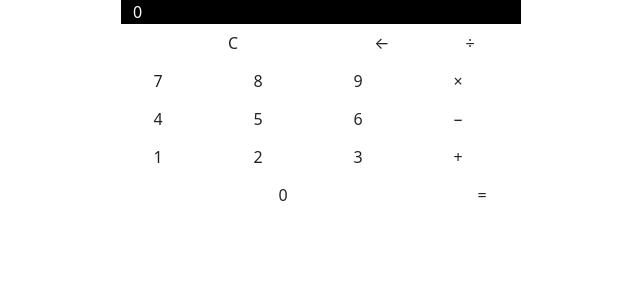
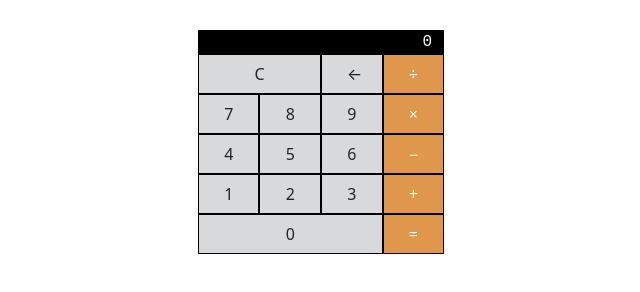
Before and after one commit to yennakim/LAB-calculator, a plain HTML site: page index.html in a window 1280 px wide. Shown: the whole page, without its empty margins (319-959 px from the left). Drawn offline with nearby package versions, Linux system fonts and the light colour scheme.

Commit message:
created styling branch and added CSS

```diff
--- a/index.html
+++ b/index.html
@@ -4,6 +4,8 @@
     <meta charset="utf-8" />
     <meta name="viewport" content="width=device-width, initial-scale=1" />
     <title>Calculator</title>
+
+
     <link
       href="https://cdn.jsdelivr.net/npm/bootstrap@5.3.0-alpha3/dist/css/bootstrap.min.css"
       rel="stylesheet"
@@ -13,58 +15,49 @@
     <link rel="stylesheet" href="main.css" />
   </head>
 
-
-  <body>
       <div class="container">
         <div class="row">
-          <div class="col" id="result">0</div>
+          <div class="col-12" id="result">0</div>
         </div>
 
         <div class="row">
-          <div class="col"><button class="btn" id="clear">C</button></div>
-          <div class="col"><button class="btn">&larr;</button></div>
-          <div class="col"><button class="btn">&divide;</button></div>
+          <div class="col col-6"><button class="btn" id="clear">C</button></div>
+          <div class="col col-3"><button class="btn">&larr;</button></div>
+          <div class="col col-3 "><button class="btn functionBtn ">&divide;</button></div>
         </div>
         <div class="row">
-          <div class="col"><button class="btn num7">7</button></div>
-          <div class="col"><button class="btn num8">8</button></div>
-          <div class="col"><button class="btn num9">9</button></div>
-          <div class="col"><button class="btn times">&times;</button></div>
+          <div class="col col-3"><button class="btn">7</button></div>
+          <div class="col col-3"><button class="btn">8</button></div>
+          <div class="col col-3"><button class="btn">9</button></div>
+          <div class="col col-3 "><button class="btn functionBtn">&times;</button></div>
         </div>
         <div class="row">
-          <div class="col"><button class="btn">4</button></div>
-          <div class="col"><button class="btn">5</button></div>
-          <div class="col"><button class="btn">6</button></div>
-          <div class="col"><button class="btn">&minus;</button></div>
+          <div class="col col-3"><button class="btn">4</button></div>
+          <div class="col col-3"><button class="btn">5</button></div>
+          <div class="col col-3"><button class="btn">6</button></div>
+          <div class="col col-3 "><button class="btn functionBtn">&minus;</button></div>
         </div>
         <div class="row">
-          <div class="col"><button class="btn">1</button></div>
-          <div class="col"><button class="btn">2</button></div>
-          <div class="col"><button class="btn">3</button></div>
-          <div class="col"><button class="btn">&plus;</button></div>
+          <div class="col col-3"><button class="btn">1</button></div>
+          <div class="col col-3"><button class="btn">2</button></div>
+          <div class="col col-3"><button class="btn">3</button></div>
+          <div class="col col-3 "><button class="btn functionBtn">&plus;</button></div>
         </div>
         <div class="row">
-          <div class="col"><button class="btn" id="zero">0</button></div>
-          <div class="col"><button class="btn">&equals;</button></div>
+          <div class="col col-9"><button class="btn" id="zero">0</button></div>
+          <div class="col col-3 "><button class="btn functionBtn">&equals;</button></div>
         </div>
       </div>
 
-</body>
-    <!--
 
-
-Determine the HTML tags required to code rows and cells.
-Code a single row of 4 elements to start with and see if you can get that working.
-Now add the other rows of 4 elements.
-Finally, add the rows where there are fewer than 4 elements. What do you need to adjust to get these to work?
-Once your layout is mostly working, add the colors and make it pretty.
--->
-
-    <script
+          <script
       src="https://cdn.jsdelivr.net/npm/bootstrap@5.3.0-alpha3/dist/js/bootstrap.bundle.min.js"
       integrity="sha384-ENjdO4Dr2bkBIFxQpeoTz1HIcje39Wm4jDKdf19U8gI4ddQ3GYNS7NTKfAdVQSZe"
       crossorigin="anonymous"
     ></script>
     <script src="main.js"></script>
   </body>
+</body>
+
+
 </html>
--- a/main.css
+++ b/main.css
@@ -1,24 +1,50 @@
-.container {
-  width: 400px;
-  display: flex;
-  flex-direction: column;
-  flex-wrap: wrap;
-  justify-content: space-between;
+.functionBtn {
+  color: white;
 }
 
-#clear {
-  width: 200px;
-}
-
-#zero {
-  width: 300px;
+.container {
+  display: flex;
+  flex-flow: column wrap;
+  align-content: center;
+  width: 400px;
+  padding: 30px;
 }
 
 #result {
   background-color: #000000;
   color: #ffffff;
+  text-align: right;
+  font-family: monospace;
+}
+
+.row {
+  background-color: #d8d9db;
+}
+
+.col:last-child {
+  background-color: #df974c;
+}
+.functionBtn:hover {
+  background-color: #dfb07e;
+}
+
+.functionBtn:active {
+  background-color: #dd8d37;
+}
+
+.col {
+  border: 1px solid black;
+}
+
+.btn:hover {
+  color: #ebebeb;
+}
+
+.btn:active {
+  color: #bbbcbe;
 }
 
 .btn {
-  width: 50px;
+  width: 100%;
+  margin: 0;
 }
```
